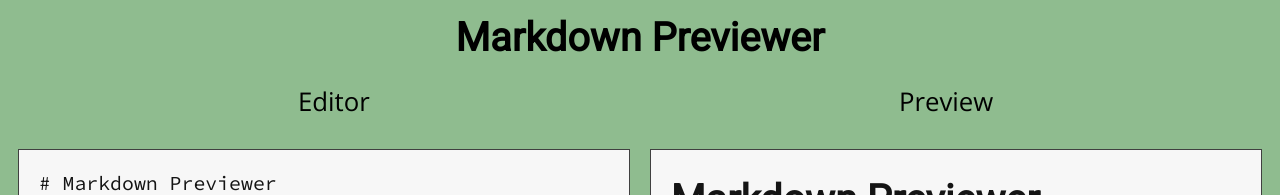
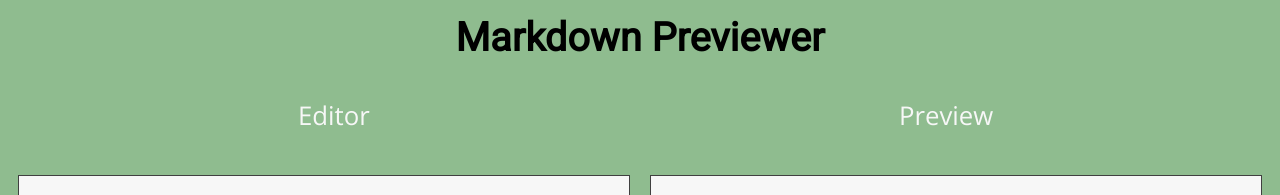
Before and after one commit to jnmorse/markdown-editor, a React (Create React App) app: page / in a window 1280 px wide. Shown: the top 195 px of the page. Built offline with nearby package versions, Linux system fonts and the light colour scheme.

Commit message:
feat(nav): improved the navigation
Made it so when the window is > 700 the buttons are disabled and when it
is not they are usable. Also made it more clear they are buttons.

```diff
--- a/src/App.js
+++ b/src/App.js
@@ -33,7 +33,8 @@ class App extends Component {
   state = {
     text: '',
     html: { __html: marked('') },
-    view: 'editor'
+    view: 'editor',
+    disableNav: window.innerWidth > 700 ? true : false
   }
 
   async loadData() {
@@ -48,6 +49,26 @@ class App extends Component {
 
   componentDidMount() {
     this.loadData()
+    window.addEventListener('resize', event => this.handleResize(event))
+  }
+
+  componentWillUnmount() {
+    window.removeEventListener('resize', event => this.handleResize(event))
+  }
+
+  handleResize(event) {
+    const { innerWidth: windowWidth } = event.target
+
+    if (windowWidth > 700) {
+      return this.setState({
+        disableNav: true
+      })
+    }
+
+    return this.setState({
+      disableNav: false,
+      view: 'editor'
+    })
   }
 
   handleChange(event) {
@@ -65,7 +86,7 @@ class App extends Component {
   }
 
   render() {
-    const { text, html, view } = this.state
+    const { text, html, view, disableNav } = this.state
 
     return (
       <>
@@ -73,7 +94,7 @@ class App extends Component {
           <h1>Markdown Previewer</h1>
         </header>
 
-        <EditorNav handleToggleShow={(view) => this.handleToggleShow(view)} />
+        <EditorNav disable={disableNav} handleToggleShow={(view) => this.handleToggleShow(view)} />
 
         <div className={styles.container}>
           <Editor
--- a/src/components/Editor-Nav/Editor-Nav.jsx
+++ b/src/components/Editor-Nav/Editor-Nav.jsx
@@ -2,18 +2,20 @@ import React from 'react'
 
 import styles from './editor-styles.module.css'
 
-const EditorNav = ({ handleToggleShow }) => (
+const EditorNav = ({ handleToggleShow, disable }) => {
+  return(
     <nav className={styles.root}>
       <ul>
         <li>
-        <button type="button" onClick={() => handleToggleShow('editor')}>Editor</button>
+          <button disabled={disable} type="button" onClick={() => handleToggleShow('editor')}>Editor</button>
         </li>
 
         <li>
-        <button type="button" onClick={() => handleToggleShow('preview')}>Preview</button>
+          <button disabled={disable} type="button" onClick={() => handleToggleShow('preview')}>Preview</button>
         </li>
       </ul>
     </nav>
   )
+}
 
 export default EditorNav
--- a/src/components/Editor-Nav/editor-styles.module.css
+++ b/src/components/Editor-Nav/editor-styles.module.css
@@ -18,7 +18,15 @@
 .root button {
   all: unset;
   font-size: 1.3em;
+  border: 1px solid rgba(20, 20, 20, 0.3);
+  border-radius: 0.3em;
+  padding: 0.5em;
+  color: var(--white);
   cursor: pointer;
+}
+
+.root button:disabled {
+  border-color: rgba(0, 0, 0, 0);
 }
 
 @media screen and (min-width: 700px) {
```
Lines whose indentation alone changed are shown as unchanged.
